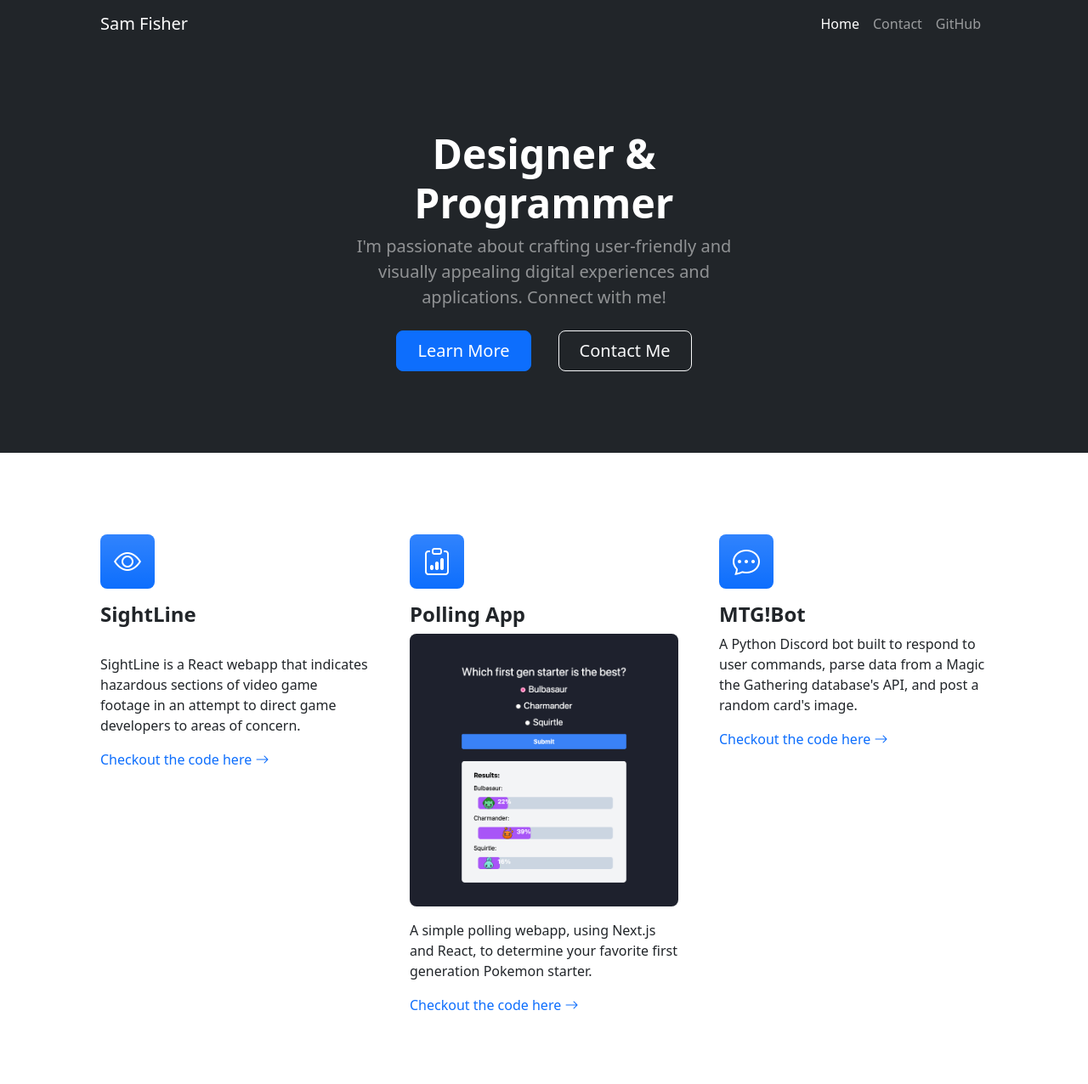
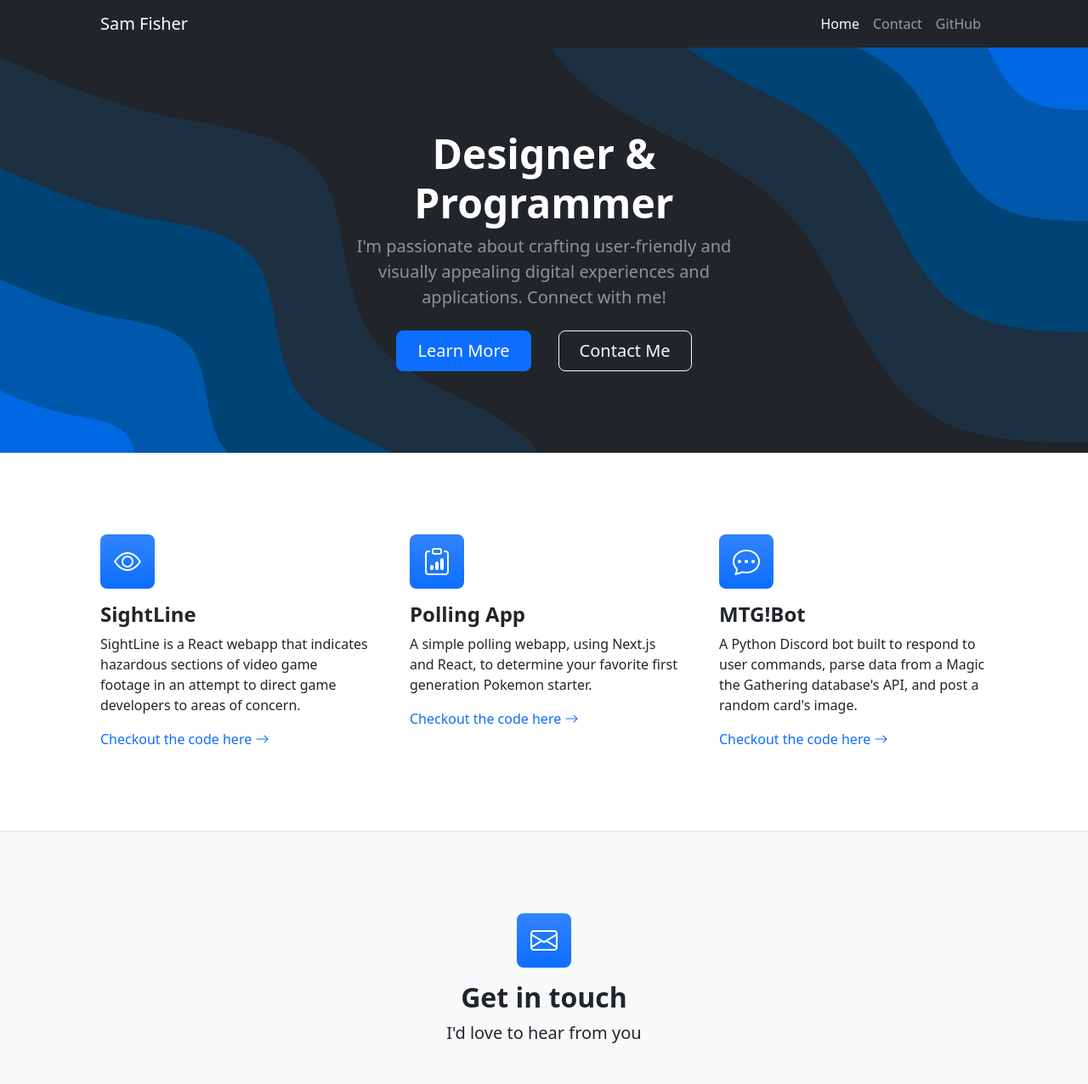
Before and after one commit to SamFisher0208/Bootstrap_Site, a website built with Vite: page src/index.html in a window 1280 px wide. Shown: the top 1276 px of the page at 85% size. Built offline with nearby package versions, Linux system fonts and the light colour scheme.

Commit message:
finished

```diff
--- a/src/index.html
+++ b/src/index.html
@@ -37,7 +37,8 @@
     </div>
   </nav>
   <!-- Header-->
-  <header class="bg-dark py-5">
+  <header class="py-5"
+    style="background-image: url('./assets/blob-scene.svg'); background-size: cover; background-position: center;">
     <div class="container px-5">
       <div class="row gx-5 justify-content-center">
         <div class="col-lg-6">
@@ -67,7 +68,6 @@
             <i class="bi bi-eye"></i>
           </div>
           <h2 class="h4 fw-bolder">SightLine</h2>
-          <img src="" alt="">
           <p>
             SightLine is a React webapp that
             indicates hazardous sections of video game footage in an attempt to direct game developers to
@@ -83,9 +83,6 @@
             <i class="bi bi-clipboard-data"></i>
           </div>
           <h2 class="h4 fw-bolder">Polling App</h2>
-          <div class="col-md-12 mb-5 mb-lg-3 rounded-3 overflow-hidden">
-            <img src="./assets/Screenshot 2023-10-20 at 5.06.38 PM.png" alt="" class="w-100 h-100 object-fit-cover">
-          </div>
           <p>
             A simple polling webapp, using Next.js and React, to determine your favorite first generation Pokemon
             starter.
```
Also changed, not shown: src/assets/Screenshot 2023-10-20 at 5.06.38 PM.png (deleted), src/assets/blob-scene.png (added), src/assets/blob-scene.svg (added), 3 other files.
